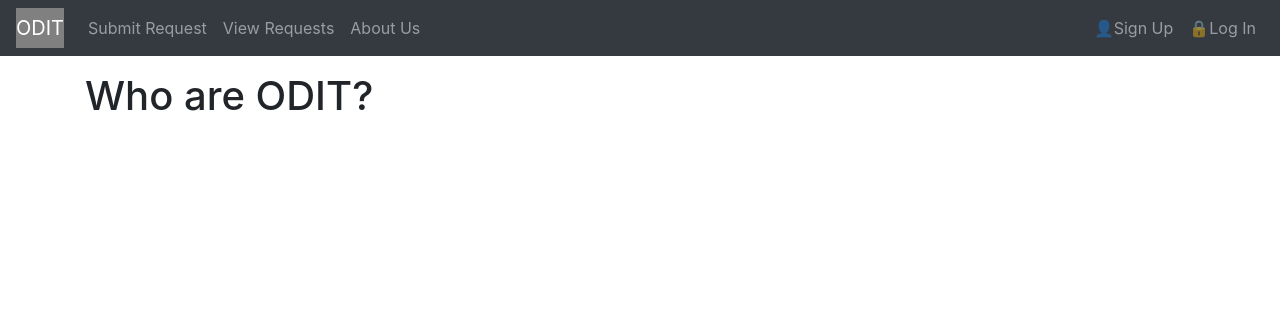
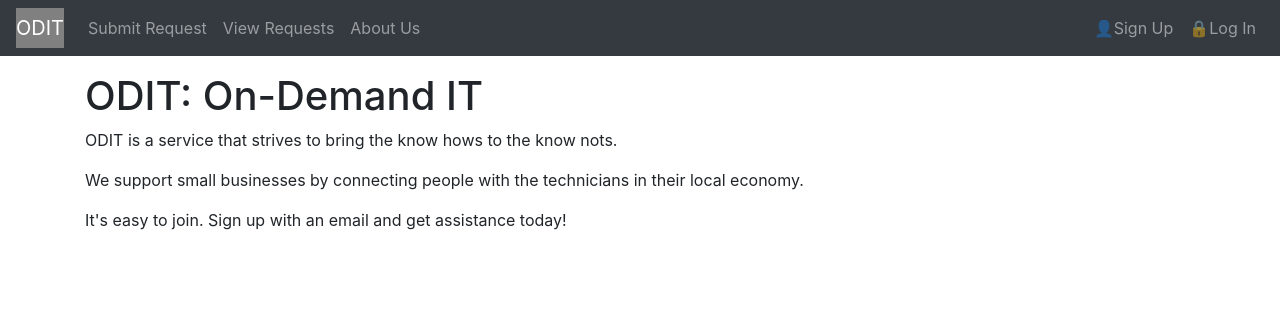
Before and after one commit to ChicoState/ODIT, a Django app: page /aboutodit.html in a window 1280 px wide. Shown: the top 316 px of the page. Run offline with Django 3.2, Linux system fonts and the light colour scheme; some libraries are stand-ins or nearby versions.

Commit message:
add description to the about page

```diff
--- a/myapp/templates/aboutodit.html
+++ b/myapp/templates/aboutodit.html
@@ -4,7 +4,10 @@
 <div class="container">
 	<div class="row">
 		<div class="col">
-			<h1>Who are ODIT?</h1>
+			<h1>ODIT: On-Demand IT</h1>
+			<p>ODIT is a service that strives to bring the know hows to the know nots.</p>
+			<p>We support small businesses by connecting people with the technicians in their local economy.</p>
+			<p>It's easy to join. Sign up with an email and get assistance today!</p>
 		</div>
 	</div>
 </div>
```
